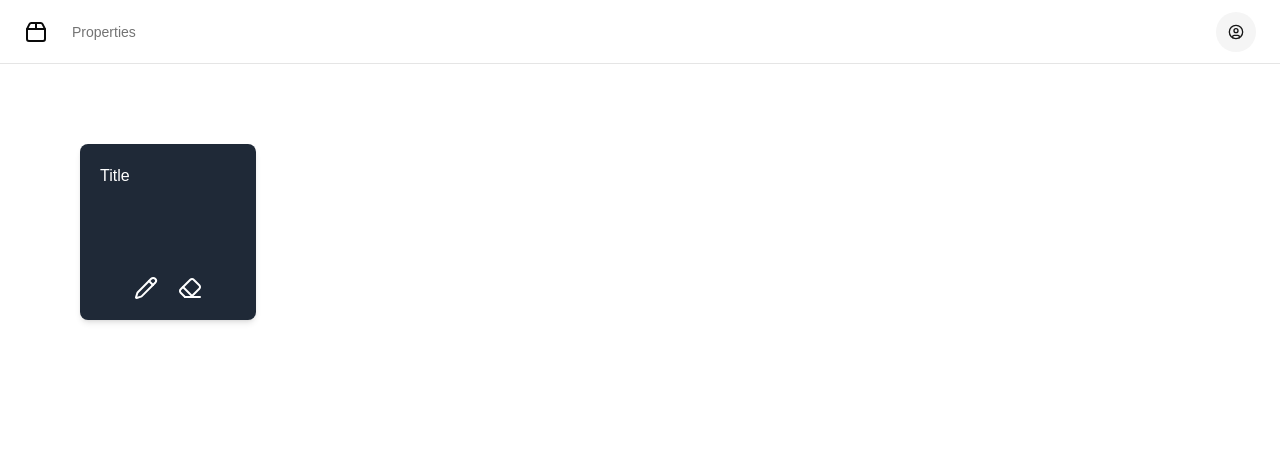
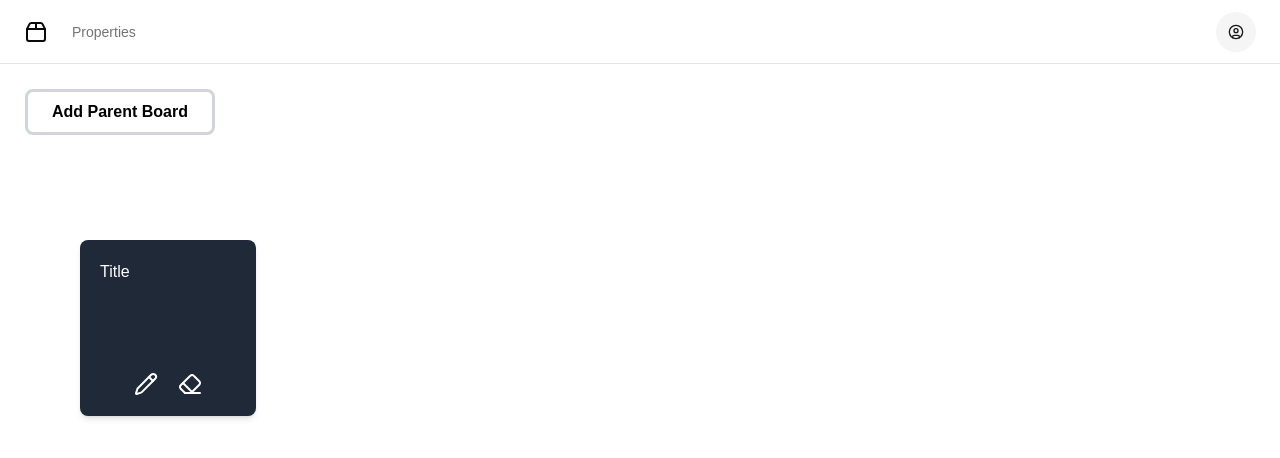
Before and after one commit to MagisterUnivers/remindyourself, a Next.js app: page /to-do in a window 1280 px wide. Shown: the top 458 px of the page. Built offline with nearby package versions, Linux system fonts and the light colour scheme; no server answers; sample sign-in values are in the browser's storage.

Commit message:
ADD: AddItemButton

```diff
--- a/app/(todo)/layout.tsx
+++ b/app/(todo)/layout.tsx
@@ -9,9 +9,7 @@ export const metadata: Metadata = {
 export default function RootLayout({ children, }: Readonly<{ children: React.ReactNode; }>) {
   return (
     <html lang="en">
-      <body
-      // className='bg-black'
-      >
+      <body>
         {children}
       </body>
     </html>
--- a/app/(todo)/to-do/page.tsx
+++ b/app/(todo)/to-do/page.tsx
@@ -1,6 +1,7 @@
 import { ParentItemsHolder } from '@/components/Lists/ParentItemsHolder'
 import { Header } from '@/components/Header/Header'
 import { Section } from '@/components/Section/Section'
+import { AddItemButton } from '@/components/Buttons/AddItemButton'
 
 export async function generateMetadata(): Promise<MetadataResultTitle> {
   return {
@@ -18,6 +19,9 @@ export default async function Page(): Promise<React.ReactNode> {
         <Header />
       </header>
       <main className='relative'>
+        <Section classNames='p-[25px]'>
+          <AddItemButton title='Add Parent Board' />
+        </Section>
         <Section>
           <ParentItemsHolder />
         </Section>
--- /dev/null
+++ b/components/Buttons/AddItemButton.tsx
@@ -0,0 +1,18 @@
+'use client'
+
+interface Props {
+  title: string
+}
+
+export const AddItemButton = ({ title, ...props }: Props): React.ReactNode => {
+  return (
+    <button
+      type="button"
+      title={title}
+      className="border-[3px] border-gray-300 px-6 py-2 rounded-lg font-semibold text-black bg-white hover:bg-green-300  hover:font-semibold hover:border-gray-500 focus:outline-none focus:ring-2 focus:ring-indigo-500 duration-300 ease-in-out"
+      {...props}
+    >
+      {title}
+    </button>
+  )
+}
--- a/components/Section/Section.tsx
+++ b/components/Section/Section.tsx
@@ -1,9 +1,6 @@
 'use client'
 
 import { cn } from "@/lib/utils"
-import { checkUserAuth } from "@/utils/check-user-auth"
-import { useRouter } from "next/navigation"
-import { useEffect } from "react"
 
 interface Props {
   children: React.ReactNode
@@ -11,16 +8,6 @@ interface Props {
 }
 
 export const Section = ({ children, classNames }: Props): React.ReactNode => {
-  const router = useRouter()
-
-  useEffect(() => {
-    const isAuth = checkUserAuth()
-
-    if (isAuth === null) {
-      router.push('/login')
-    }
-  }, [])
-
   return (
     <section className={cn("p-20 h-full w-full", classNames)}>
       {children}
```
